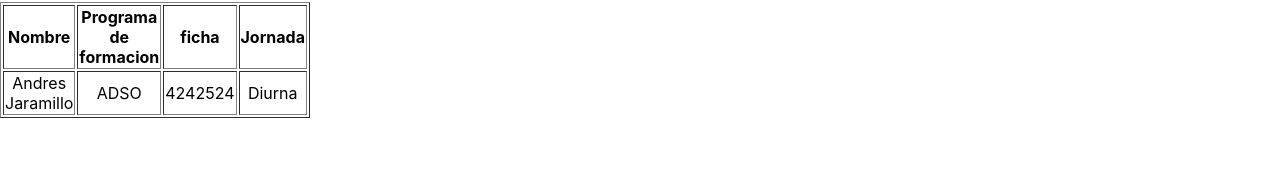
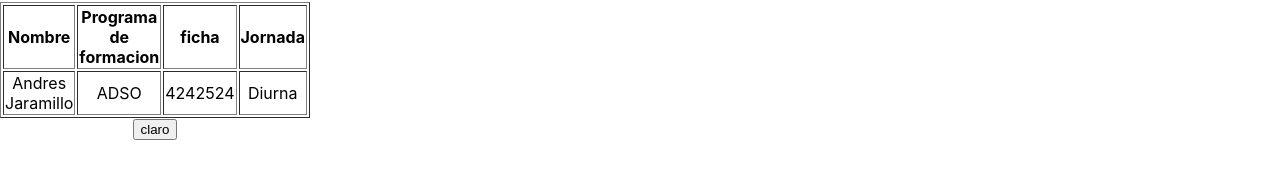
Before and after one commit to SherlockEspitia/guillo-ex, a React (Create React App) app: page / in a window 1280 px wide. Shown: the part 499-678 px from the top of the page. Built offline with nearby package versions, Linux system fonts and the light colour scheme.

Commit message:
Se crea el estado CambiarTema

```diff
--- a/src/App.css
+++ b/src/App.css
@@ -1,3 +1,7 @@
+:root{
+  color-scheme: dark;
+}
+
 .App {
   text-align: center;
   display: flex;
--- a/src/App.js
+++ b/src/App.js
@@ -14,6 +14,7 @@ import EstadoConexion from './components/EstadoConexion';
 import ListaTareas from './components/ListaTareas';
 import FichaAlumno from './components/FichaAlumno';
 import NoticiaDestacada from './components/NoticiaDestacada';
+import CambiarTema from './useState/CambiarTema';
 
 function App() {
   const name = 'Sherlock';
@@ -28,6 +29,7 @@ function App() {
           {descripcion:'Hacer la tarea', completada: true}
         ]}/>
         <FichaAlumno nombre="Andres Jaramillo" programaFormacion="ADSO" ficha="4242524" jornada="Diurna"/>
+        <CambiarTema></CambiarTema>
       </section>
       <section>
         <NoticiaDestacada tituloNoticia="Habemus Papa"
--- /dev/null
+++ b/src/useState/CambiarTema.js
@@ -0,0 +1,23 @@
+/*
+Crear un componente llamado CambiarTema que permita alternar entre
+un modo claro y un modo oscuro al presionar un botón. El color de fondo y
+el texto deben cambiar dinámicamente según el tema activo.
+*/
+import { useState } from "react";
+
+export default function CambiarTema(){
+    const [tema, setTema] = useState('claro');
+    const root = document.documentElement;
+    const cambiarTema = ()=>{
+        tema === 'claro' ? setTema('oscuro'): setTema('claro')
+    }
+    if(tema === 'claro'){
+        root.style.setProperty('color-scheme', 'light');
+    }else{
+        root.style.setProperty('color-scheme', 'dark');
+    }
+
+    return(
+        <button onClick={cambiarTema}>{tema}</button>
+    )
+}
```
